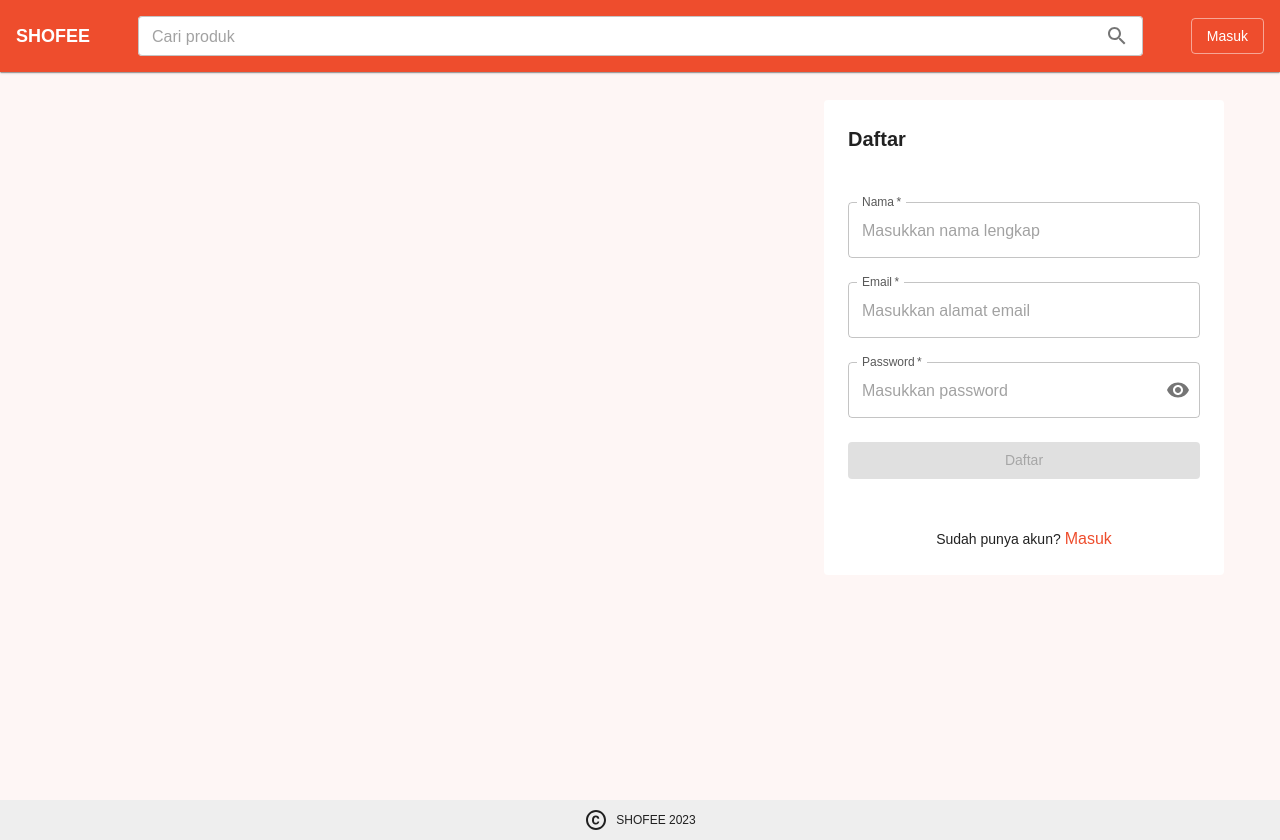
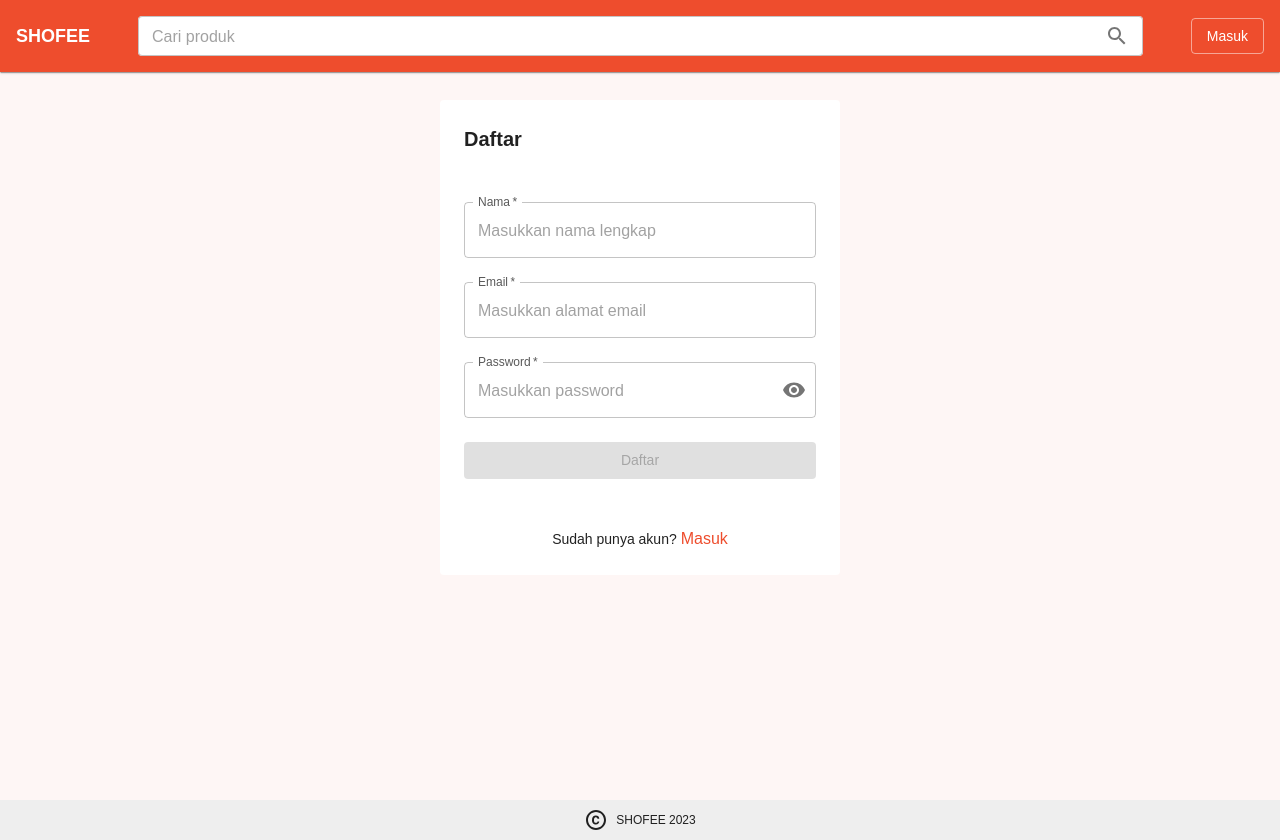
Before and after one commit to aynunnissa/brik-test, a React (Create React App) app: page /auth/register in a window 1280 px wide. Built offline with nearby package versions, Linux system fonts and the light colour scheme.

Commit message:
style: update login and register pages' layout

```diff
--- a/src/pages/auth/login.js
+++ b/src/pages/auth/login.js
@@ -96,7 +96,7 @@ const Login = ({ auth, login }) => {
   }, []);
 
   return (
-    <Stack direction="row" justifyContent="flex-end">
+    <Stack direction="row" justifyContent="center">
       <Paper elevation={0} sx={{ width: '400px', maxWidth: 'auto', p: 4 }}>
         <Typography variant="h5" component="h2">
           Log in
--- a/src/pages/auth/register.js
+++ b/src/pages/auth/register.js
@@ -97,7 +97,7 @@ const Register = ({ auth }) => {
   `;
 
   return (
-    <Stack direction="row" justifyContent="flex-end">
+    <Stack direction="row" justifyContent="center">
       <Paper elevation={0} sx={{ width: '400px', maxWidth: 'auto', p: 4 }}>
         <Typography variant="h5" component="h2">
           Daftar
```
